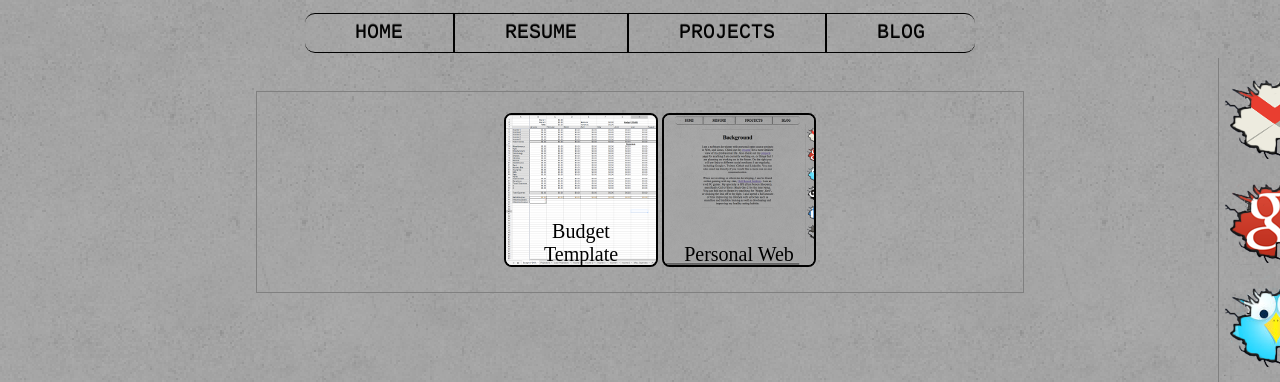
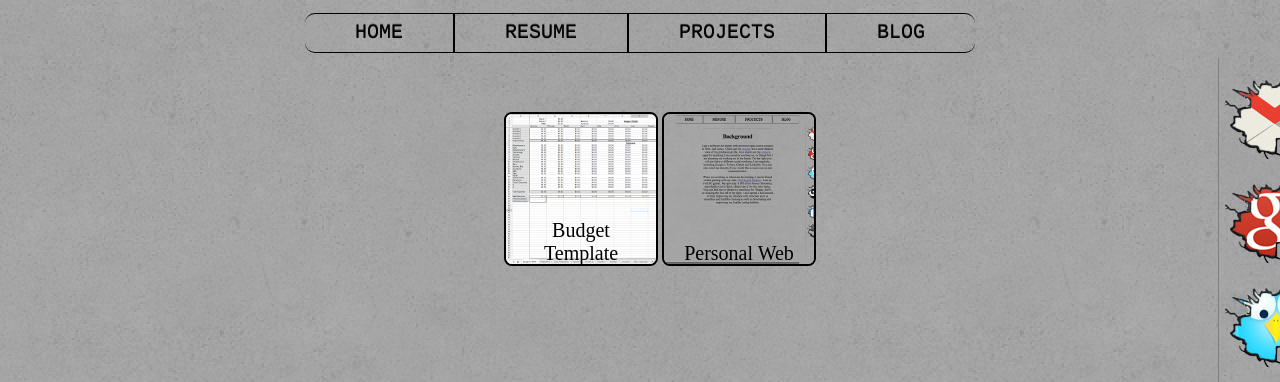
Before and after one commit to mathomastech/mathomastech.github.io, a Jekyll site: the page built from Projects/index.html, in a window 1280 px wide. Shown: the top 382 px of the page. Built offline with Jekyll 4.4.1, drawn with Linux system fonts in a browser that asks for light colours.

Commit message:
Removed border

```diff
--- a/css/StyleSheetMain.css
+++ b/css/StyleSheetMain.css
@@ -217,9 +217,6 @@ header{
 	padding: 5px;
 	text-align: center;
 	margin: 2% 20%;
-	border: 1px solid gray;
-	border-top:1px solid gray;
-	border-bottom: 1px solid gray;
 }
 
 .projectList li{
```
Also changed, not shown: 1 other file.
